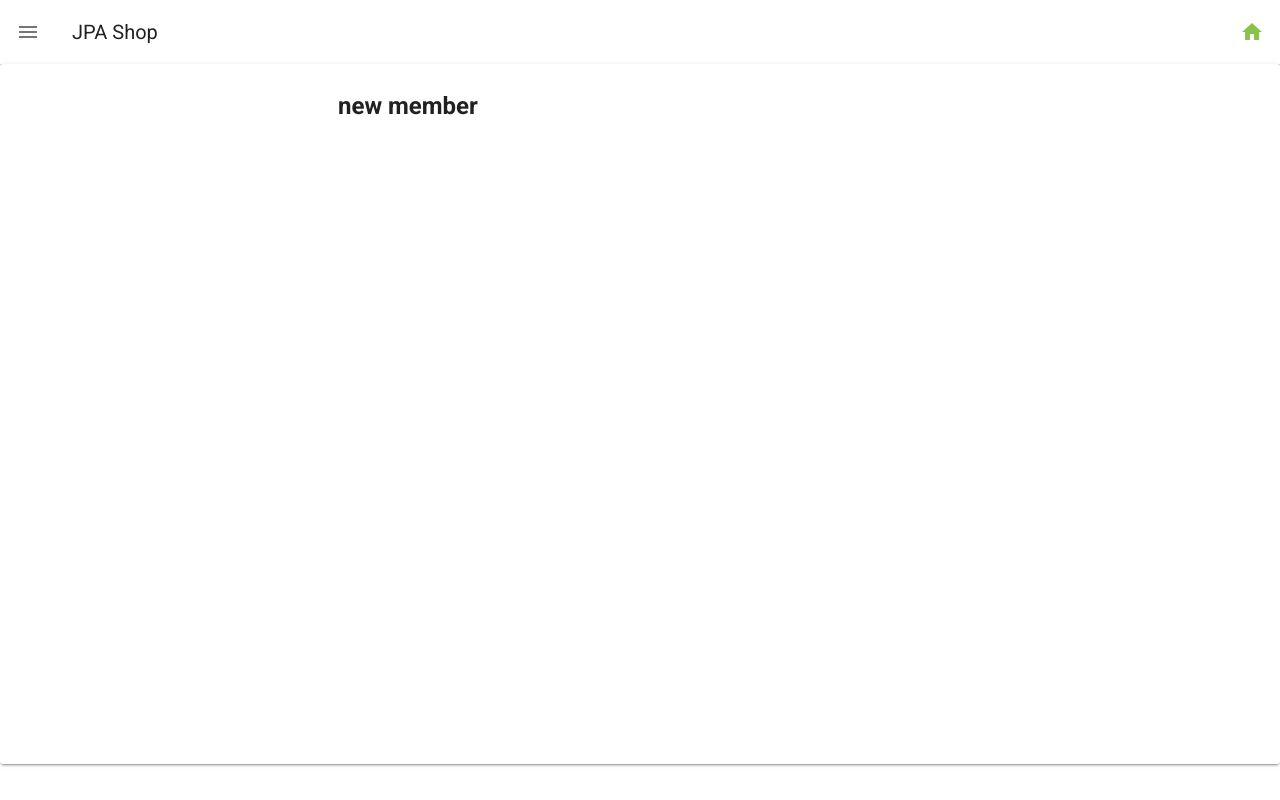
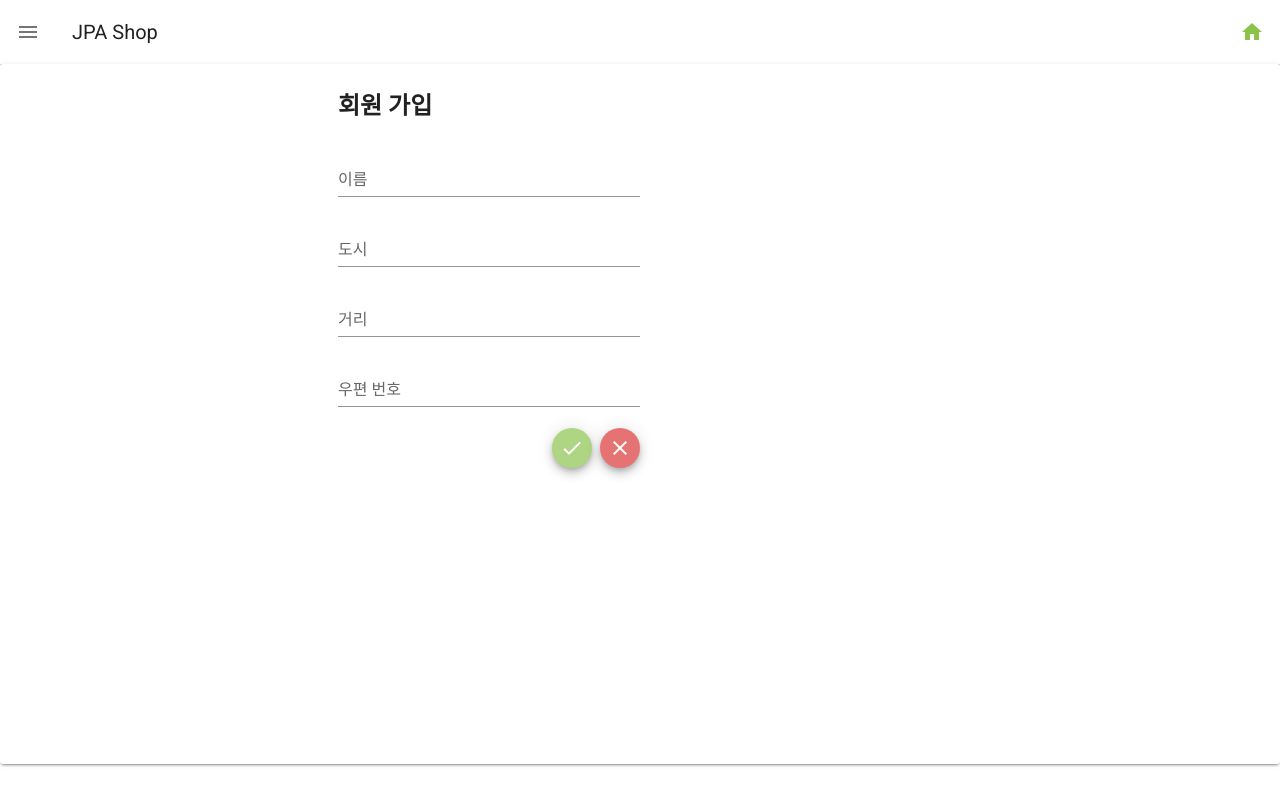
Before and after one commit to wbluke/JPA_shop, a Vue app in the folder src/frontend/: page /#/members/new in a window 1280 px wide. Built offline with nearby package versions, Linux system fonts and the light colour scheme.

Commit message:
[ADD] 회원가입 페이지 뷰 작성

```diff
--- a/src/frontend/src/views/NewMember.vue
+++ b/src/frontend/src/views/NewMember.vue
@@ -1,6 +1,24 @@
 <template>
 	<div class="newMember">
-		<h1>new member</h1>
+		<h1>회원 가입</h1>
+
+		<v-flex xs12 sm6 md6 my-auto pt-6>
+			<v-text-field label="이름" placeholder="이름을 입력하세요"></v-text-field>
+			<v-text-field label="도시" placeholder="도시를 입력하세요"></v-text-field>
+			<v-text-field label="거리" placeholder="거리를 입력하세요"></v-text-field>
+			<v-text-field label="우편 번호" placeholder="우편 번호를 입력하세요"></v-text-field>
+
+			<v-layout justify-end>
+				<v-btn fab dark small color="light-green lighten-2" class="mr-2">
+					<v-icon>done</v-icon>
+				</v-btn>
+				<v-btn fab dark small color="red lighten-2">
+					<v-icon>clear</v-icon>
+				</v-btn>
+			</v-layout>
+		</v-flex>
+
+
 	</div>
 </template>
 
```
